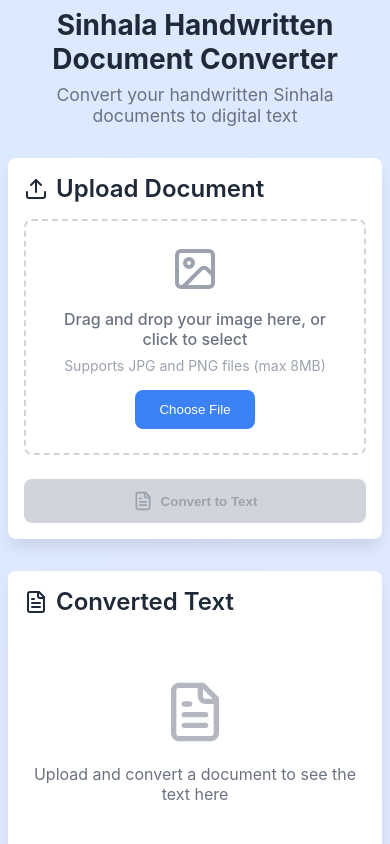
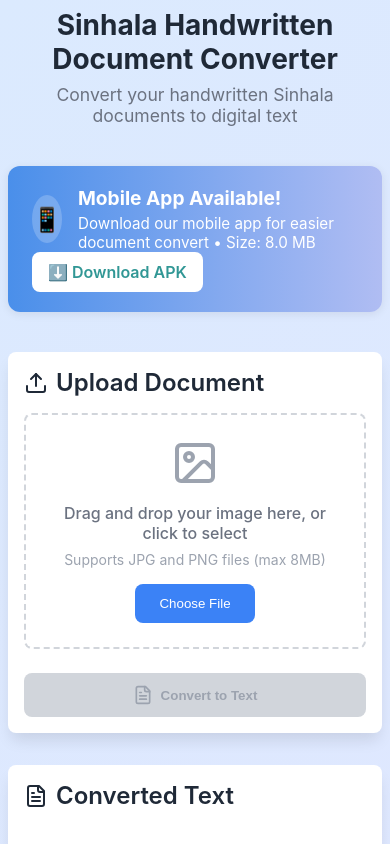
Before and after one commit to gschamika/sinhala-handwritten-ocr-frontend, a React (Create React App) app: page / in a window 390 px wide. Shown: the top 844 px of the page. Built offline with nearby package versions, Linux system fonts and the light colour scheme.

Commit message:
mobile app download link added

```diff
--- a/src/App.css
+++ b/src/App.css
@@ -498,3 +498,61 @@
   max-height: 1000px;
   overflow: visible;
 }
+
+.mobile-download-banner {
+  display: flex;
+  justify-content: space-between;
+  align-items: center;
+  background: linear-gradient(to right, #4a8fea, #b0bdf3);
+  border-radius: 12px;
+  padding: 20px 24px;
+  margin: 40px auto;
+  color: white;
+  box-shadow: 0 2px 10px rgba(0, 0, 0, 0.08);
+  max-width: 800px;
+  flex-wrap: wrap;
+}
+
+.mobile-banner-left {
+  display: flex;
+  align-items: center;
+  gap: 16px;
+  flex: 1;
+}
+
+.mobile-icon-circle {
+  background-color: rgba(255, 255, 255, 0.2);
+  width: 48px;
+  height: 48px;
+  border-radius: 50%;
+  display: flex;
+  align-items: center;
+  justify-content: center;
+  font-size: 24px;
+}
+
+.mobile-banner-text h3 {
+  margin: 0;
+  font-size: 1.2rem;
+  font-weight: bold;
+}
+
+.mobile-banner-text p {
+  margin: 4px 0 0;
+  font-size: 0.95rem;
+}
+
+.mobile-download-button {
+  background: white;
+  color: #319795;
+  padding: 10px 16px;
+  border-radius: 8px;
+  font-weight: 600;
+  text-decoration: none;
+  transition: background-color 0.2s ease-in-out;
+  white-space: nowrap;
+}
+
+.mobile-download-button:hover {
+  background-color: #edfdfd;
+}
--- a/src/App.js
+++ b/src/App.js
@@ -177,11 +177,32 @@ const SinhalaOCRApp = () => {
             </p>
           </div>
 
+          {/* Mobile App Download Section */}
+          <div className="mobile-download-banner">
+            <div className="mobile-banner-left">
+              <div className="mobile-icon-circle">
+                📱
+              </div>
+              <div className="mobile-banner-text">
+                <h3>Mobile App Available!</h3>
+                <p>Download our mobile app for easier document convert • Size: 8.0 MB</p>
+              </div>
+            </div>
+            <a
+                href="/sinhala-ocr-v1.0.apk"
+                download
+                className="mobile-download-button"
+            >
+              ⬇️ Download APK
+            </a>
+          </div>
+
+
           <div className="main-grid">
             {/* Upload Section */}
             <div className="card">
               <h2 className="card-title">
-                <Upload className="icon" size={24} />
+                <Upload className="icon" size={24}/>
                 Upload Document
               </h2>
 
@@ -200,21 +221,21 @@ const SinhalaOCRApp = () => {
                       />
                       <div className="file-actions">
                     <span className="file-name">
-                      <CheckCircle className="success-icon" size={20} />
+                      <CheckCircle className="success-icon" size={20}/>
                       {selectedFile.name}
                     </span>
                         <button
                             onClick={deleteFile}
                             className="delete-button"
                         >
-                          <X className="icon" size={16} />
+                          <X className="icon" size={16}/>
                           Delete
                         </button>
                       </div>
                     </div>
                 ) : (
                     <div className="upload-placeholder">
-                      <ImageIcon className="upload-icon" size={48} />
+                      <ImageIcon className="upload-icon" size={48}/>
                       <p className="upload-text">
                         Drag and drop your image here, or click to select
                       </p>
@@ -247,12 +268,12 @@ const SinhalaOCRApp = () => {
                 >
                   {isLoading ? (
                       <>
-                        <Loader2 className="loading-icon" size={20} />
+                        <Loader2 className="loading-icon" size={20}/>
                         Converting...
                       </>
                   ) : (
                       <>
-                        <FileText className="icon" size={20} />
+                        <FileText className="icon" size={20}/>
                         Convert to Text
                       </>
                   )}
@@ -262,14 +283,14 @@ const SinhalaOCRApp = () => {
               {/* Status Messages */}
               {error && (
                   <div className="error-message">
-                    <AlertCircle className="message-icon" size={20} />
+                    <AlertCircle className="message-icon" size={20}/>
                     <span>{error}</span>
                   </div>
               )}
 
               {success && (
                   <div className="success-message">
-                    <CheckCircle className="message-icon" size={20} />
+                    <CheckCircle className="message-icon" size={20}/>
                     <span>{success}</span>
                   </div>
               )}
@@ -278,7 +299,7 @@ const SinhalaOCRApp = () => {
             {/* Results Section */}
             <div className="card">
               <h2 className="card-title">
-                <FileText className="icon" size={24} />
+                <FileText className="icon" size={24}/>
                 Converted Text
               </h2>
 
@@ -297,7 +318,7 @@ const SinhalaOCRApp = () => {
                           onClick={copyToClipboard}
                           className="action-button copy-button"
                       >
-                        <Copy className="icon" size={18} />
+                        <Copy className="icon" size={18}/>
                         {copySuccess ? 'Copied!' : 'Copy Text'}
                       </button>
                       <button
@@ -306,9 +327,9 @@ const SinhalaOCRApp = () => {
                           className="action-button download-button"
                       >
                         {isLoading ? (
-                            <Loader2 className="loading-icon" size={18} />
+                            <Loader2 className="loading-icon" size={18}/>
                         ) : (
-                            <Download className="icon" size={18} />
+                            <Download className="icon" size={18}/>
                         )}
                         Download PDF
                       </button>
@@ -316,7 +337,7 @@ const SinhalaOCRApp = () => {
                   </div>
               ) : (
                   <div className="empty-results">
-                    <FileText className="empty-icon" size={64} />
+                    <FileText className="empty-icon" size={64}/>
                     <p>Upload and convert a document to see the text here</p>
                   </div>
               )}
```
Also changed, not shown: 1 other file (tests, documents, lock files or other folders).
